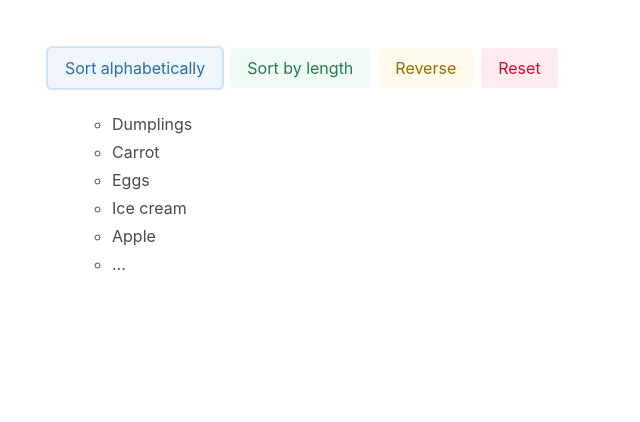
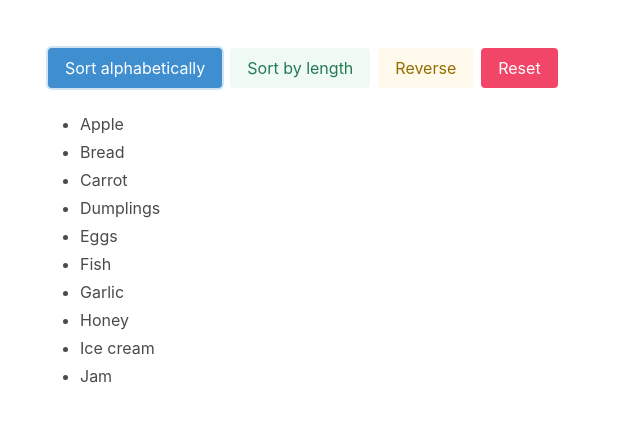
Before and after one commit to mate-academy/react_list-of-goods, a React (Create React App) app: page / in a window 1280 px wide. Both pictures are taken after a click on the button "Sort alphabetically". Shown: the top 422 px of the page, without its empty margins (0-640 px from the left). Built offline with nearby package versions, Linux system fonts and the light colour scheme.

Commit message:
Solution

```diff
--- a/src/App.tsx
+++ b/src/App.tsx
@@ -1,6 +1,9 @@
+/* eslint-disable max-len */
 import React from 'react';
+
 import 'bulma/css/bulma.css';
 import './App.scss';
+import cn from 'classnames';
 
 export const goodsFromServer = [
   'Dumplings',
@@ -26,70 +29,136 @@ type ReorderOptions = {
   isReversed: boolean,
 };
 
-// Use this function in the render to prepare goods
 export function getReorderedGoods(
   goods: string[],
   { sortType, isReversed }: ReorderOptions,
 ) {
-  // To avoid the original array mutation
   const visibleGoods = [...goods];
 
-  // Sort and reverse goods if needed
-  // eslint-disable-next-line no-console
-  console.log(sortType, isReversed);
+  switch (sortType) {
+    case SortType.ALPHABET:
+      visibleGoods.sort((good1, good2) => good1.localeCompare(good2));
+      break;
+
+    case SortType.LENGTH:
+      visibleGoods.sort((good1, good2) => good1.length - good2.length);
+      break;
+
+    default:
+      break;
+  }
+
+  if (isReversed) {
+    return visibleGoods.reverse();
+  }
 
   return visibleGoods;
 }
 
-// DON'T save goods to the state
-// type State = {
-//   isReversed: boolean,
-//   sortType: SortType,
-// };
+export class App extends React.Component<{}, ReorderOptions> {
+  state = {
+    sortType: SortType.NONE,
+    isReversed: false,
+  };
 
-export const App: React.FC = () => {
+  setSortTypeAlpabet() {
+    this.setState({ sortType: SortType.ALPHABET });
+  }
+
+  setSortTypeLength() {
+    this.setState({ sortType: SortType.LENGTH });
+  }
+
+  toogleReverse() {
+    this.setState(state => ({
+      isReversed: !state.isReversed,
+    }));
+  }
+
+  resetList() {
+    this.setState({
+      sortType: SortType.NONE,
+      isReversed: false,
+    });
+  }
+
+  render() {
+    const { sortType, isReversed } = this.state;
+
     return (
       <div className="section content">
         <div className="buttons">
           <button
             type="button"
-          className="button is-info is-light"
+            className={cn(
+              'button',
+              'is-info',
+              { 'is-light': sortType !== SortType.ALPHABET },
+            )}
+            onClick={() => {
+              this.setSortTypeAlpabet();
+            }}
           >
             Sort alphabetically
           </button>
 
           <button
             type="button"
-          className="button is-success is-light"
+            className={cn(
+              'button',
+              'is-success',
+              { 'is-light': sortType !== SortType.LENGTH },
+            )}
+            onClick={() => {
+              this.setSortTypeLength();
+            }}
           >
             Sort by length
           </button>
 
           <button
             type="button"
-          className="button is-warning is-light"
+            className={cn(
+              'button',
+              'is-warning',
+              { 'is-light': !isReversed },
+            )}
+            onClick={() => {
+              this.toogleReverse();
+            }}
           >
             Reverse
           </button>
 
+          {
+            (sortType !== SortType.NONE || isReversed)
+              && (
                 <button
                   type="button"
-          className="button is-danger is-light"
+                  className="button is-danger"
+                  onClick={() => {
+                    this.resetList();
+                  }}
                 >
                   Reset
                 </button>
+              )
+          }
         </div>
 
         <ul>
-        <ul>
-          <li data-cy="Good">Dumplings</li>
-          <li data-cy="Good">Carrot</li>
-          <li data-cy="Good">Eggs</li>
-          <li data-cy="Good">Ice cream</li>
-          <li data-cy="Good">Apple</li>
-          <li data-cy="Good">...</li>
-        </ul>
+          {
+            getReorderedGoods(goodsFromServer, { sortType, isReversed })
+              .map((good) => {
+                return (
+                  <li key={good} data-cy="Good">
+                    {good}
+                  </li>
+                );
+              })
+          }
         </ul>
       </div>
     );
-};
+  }
+}
```
Lines whose indentation alone changed are shown as unchanged.
